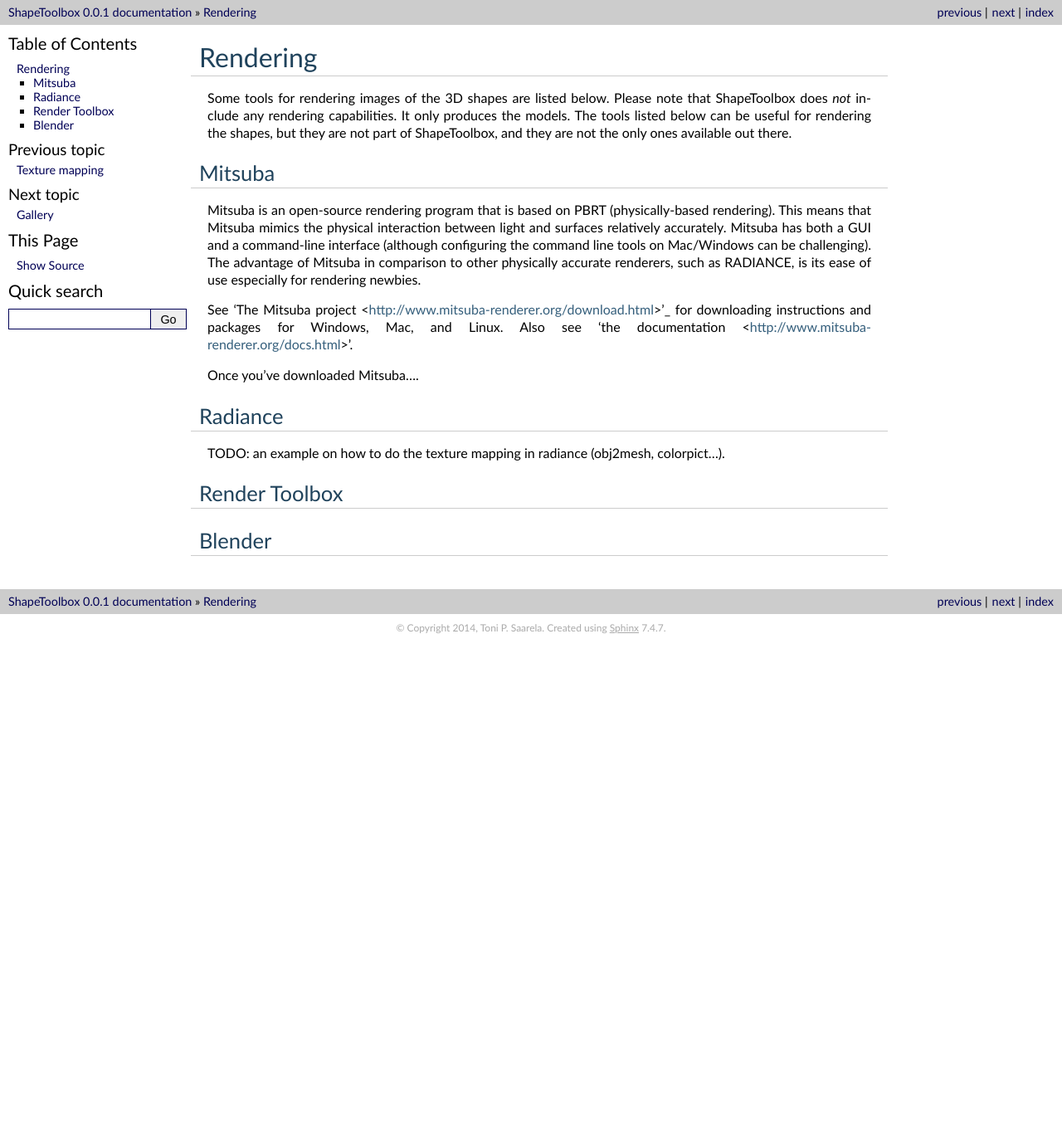
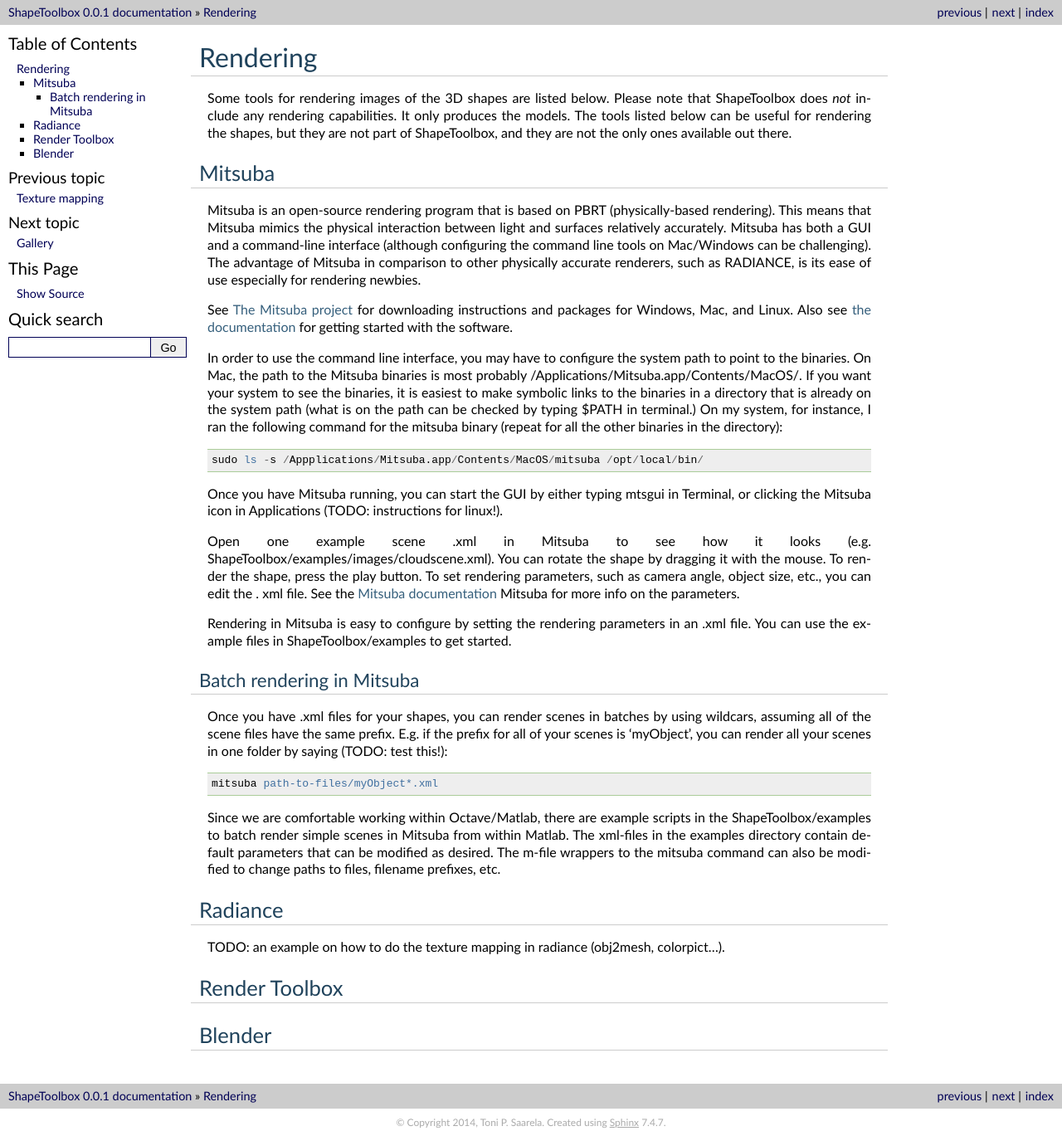
Before and after one commit to spitschan/ShapeToolbox, a Sphinx documentation site: the page built from doc/source/rendering.rst, in a window 1280 px wide. Shown: the whole page at 83% size. Built offline with Sphinx 7.4.7, drawn with Linux system fonts in a browser that asks for light colours; formulas are drawn with MathJax 3; pages that are not in the unit, such as notebooks, are missing from menus; before the commit the page ends 900 px from its top, so only the background shows below that.

Commit message:
Working on the rendering documentation

```diff
--- a/doc/source/conf.py
+++ b/doc/source/conf.py
@@ -29,7 +29,7 @@
 # Add any Sphinx extension module names here, as strings. They can be
 # extensions coming with Sphinx (named 'sphinx.ext.*') or your custom
 # ones.
-extensions = ['sphinx.ext.pngmath','sphinxcontrib.matlab']
+extensions = ['sphinx.ext.pngmath']#,'sphinxcontrib.matlab']
 
 # Add any paths that contain templates here, relative to this directory.
 templates_path = ['_templates']
--- a/doc/source/rendering.rst
+++ b/doc/source/rendering.rst
@@ -18,10 +18,27 @@
 
 Mitsuba is an open-source rendering program that is based on PBRT (physically-based rendering). This means that Mitsuba mimics the physical interaction between light and surfaces relatively accurately. Mitsuba has both a GUI and a command-line interface (although configuring the command line tools on Mac/Windows can be challenging). The advantage of Mitsuba in comparison to other physically accurate renderers, such as RADIANCE, is its ease of use especially for rendering newbies.
 
-See 'The Mitsuba project <http://www.mitsuba-renderer.org/download.html>'_ for downloading instructions and packages for Windows, Mac, and Linux. Also see 'the documentation <http://www.mitsuba-renderer.org/docs.html>'.
+See `The Mitsuba project <http://www.mitsuba-renderer.org/download.html>`_ for downloading instructions and packages for Windows, Mac, and Linux. Also see `the documentation <http://www.mitsuba-renderer.org/docs.html>`_ for getting started with the software.
 
-Once you've downloaded Mitsuba....
+In order to use the command line interface, you may have to configure the system path to point to the binaries. On Mac, the path to the Mitsuba binaries is most probably /Applications/Mitsuba.app/Contents/MacOS/. If you want your system to see the binaries, it is easiest to make symbolic links to the binaries in a directory that is already on the system path (what is on the path can be checked by typing $PATH in terminal.) On my system, for instance, I ran the following command for the mitsuba binary (repeat for all the other binaries in the directory)::
 
+  sudo ls -s /Appplications/Mitsuba.app/Contents/MacOS/mitsuba /opt/local/bin/
+
+Once you have Mitsuba running, you can start the GUI by either typing mtsgui in Terminal, or clicking the Mitsuba icon in Applications (TODO: instructions for linux!).
+
+Open one example scene .xml in Mitsuba to see how it looks (e.g. ShapeToolbox/examples/images/cloudscene.xml). You can rotate the shape by dragging it with the mouse. To render the shape, press the play button. To set rendering parameters, such as camera angle, object size, etc., you can edit the . xml file. See the `Mitsuba documentation <http://www.mitsuba-renderer.org/docs.html>`_ Mitsuba for more info on the parameters.
+
+Rendering in Mitsuba is easy to configure by setting the rendering parameters in an .xml file. You can use the example files in ShapeToolbox/examples to get started.
+
+Batch rendering in Mitsuba
+===============
+
+Once you have .xml files for your shapes, you can render scenes in batches by using wildcars, assuming all of the scene files have the same prefix. E.g. if the prefix for all of your scenes is 'myObject', you can render all your scenes in one folder by saying (TODO: test this!)::
+
+  mitsuba path-to-files/myObject*.xml
+
+
+Since we are comfortable working within Octave/Matlab, there are example scripts in the ShapeToolbox/examples to batch render simple scenes in Mitsuba from within Matlab. The xml-files in the examples directory contain default parameters that can be modified as desired. The  m-file wrappers to the mitsuba command can also be modified to change paths to files, filename prefixes, etc.
 
 ========
 Radiance
```
